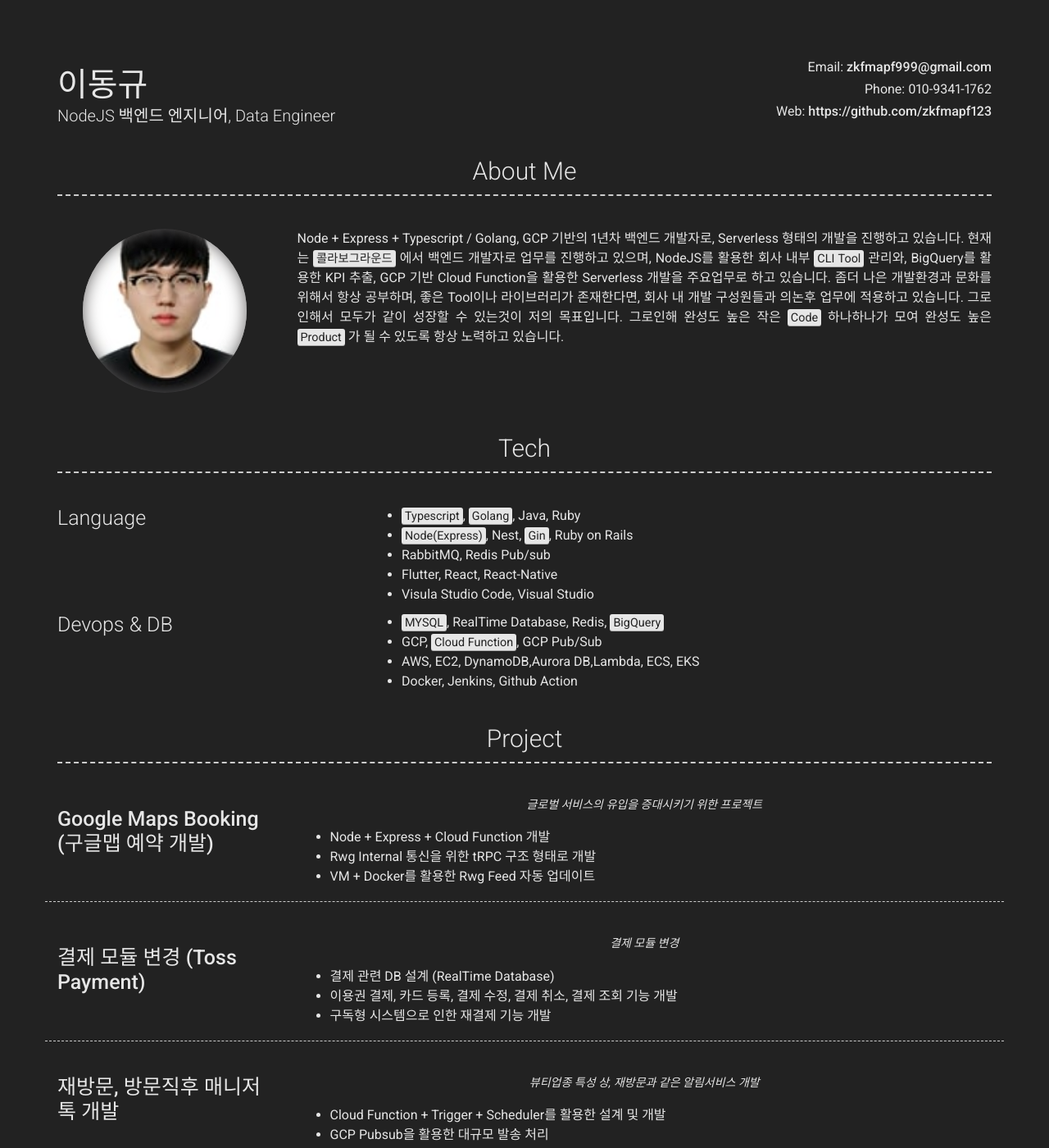
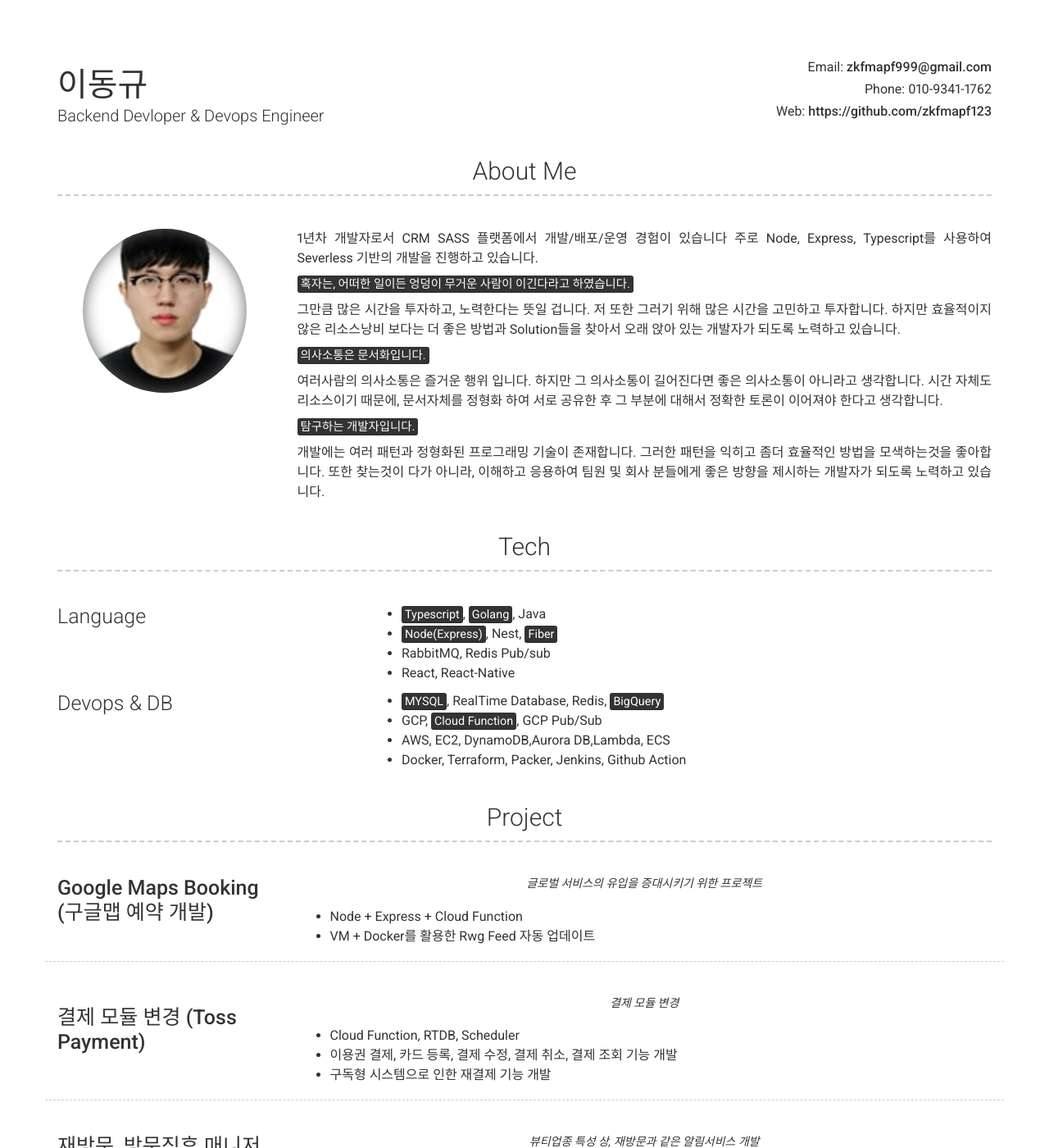
Before and after one commit to zkfmapf123/resume_v2, a Jekyll site: the page built from index.md, in a window 1280 px wide and 1400 px high. Shown: the whole window at 82% size. Built offline with Jekyll 4.4.1, drawn with Linux system fonts in a browser that asks for light colours; nearby versions of some CDN libraries; some of the changed text lies outside the part shown.

Commit message:
[ADD] wip

```diff
--- a/_config.yml
+++ b/_config.yml
@@ -7,7 +7,7 @@ version: 2
 
 # Personal info
 name: 이동규
-title: NodeJS 백엔드 엔지니어, Data Engineer
+title: Backend Devloper & Devops Engineer
 email: zkfmapf999@gmail.com
 # email_title: Email (Email title override)
 phone: 010-9341-1762
@@ -16,7 +16,7 @@ website: https://github.com/zkfmapf123
 # website_title: Web (Website title override)
 
 # Dark Mode (true/false/never)
-darkmode: true
+darkmode: false
 
 # Social links
 # twitter_username: jekyllrb
@@ -52,12 +52,20 @@ darkmode: true
 # about_title: About Me (Use this to override about section title)
 about_profile_image: images/profile.jpg
 about_content: | # this will include new lines to allow paragraphs
-  Node + Express + Typescript / Golang, GCP 기반의 1년차 백엔드 개발자로, Serverless 형태의 개발을 진행하고 있습니다.
-  현재는 <mark>콜라보그라운드</mark> 에서 백엔드 개발자로 업무를 진행하고 있으며, NodeJS를 활용한 회사 내부 <mark>CLI Tool</mark>
-  관리와, BigQuery를 활용한 KPI 추출, GCP 기반 Cloud Function을 활용한 Serverless 개발을 주요업무로 하고 있습니다.
-  좀더 나은 개발환경과 문화를 위해서 항상 공부하며, 좋은 Tool이나 라이브러리가 존재한다면, 회사 내 개발 구성원들과 의논후 업무에 적용하고 있습니다.
-  그로 인해서 모두가 같이 성장할 수 있는것이 저의 목표입니다. 그로인해 완성도 높은 작은 <mark>Code</mark> 하나하나가 모여 완성도 높은 <mark>Product</mark>
-  가 될 수 있도록 항상 노력하고 있습니다.
+  1년차 개발자로서 CRM SASS 플랫폼에서 개발/배포/운영 경험이 있습니다
+  주로 Node, Express, Typescript를 사용하여 Severless 기반의 개발을 진행하고 있습니다.
+
+  <p><mark>혹자는, 어떠한 일이든 엉덩이 무거운 사람이 이긴다라고 하였습니다.</mark></p>
+  그만큼 많은 시간을 투자하고, 노력한다는 뜻일 겁니다. 저 또한 그러기 위해 많은 시간을 고민하고 투자합니다.
+  하지만 효율적이지 않은 리소스낭비 보다는 더 좋은 방법과 Solution들을 찾아서 오래 앉아 있는 개발자가 되도록 노력하고 있습니다.
+
+  <p><mark>의사소통은 문서화입니다.</mark></p>
+  여러사람의 의사소통은 즐거운 행위 입니다. 하지만 그 의사소통이 길어진다면 좋은 의사소통이 아니라고 생각합니다.
+  시간 자체도 리소스이기 때문에, 문서자체를 정형화 하여 서로 공유한 후 그 부분에 대해서 정확한 토론이 이어져야 한다고 생각합니다.
+
+  <p><mark>탐구하는 개발자입니다.</mark></p>
+  개발에는 여러 패턴과 정형화된 프로그래밍 기술이 존재합니다. 그러한 패턴을 익히고 좀더 효율적인 방법을 모색하는것을 좋아합니다.
+  또한 찾는것이 다가 아니라, 이해하고 응용하여 팀원 및 회사 분들에게 좋은 방향을 제시하는 개발자가 되도록 노력하고 있습니다.
 
 content:
   - title: Tech # Title for the section
@@ -67,11 +75,10 @@ content:
       <div id="left" style="flex:1;"><h4>Language</h4></div>
       <div id="description" style="display:flex; flex-direciton:row; flex:2; justify-content:left;" >
       <ul>
-      <li><mark>Typescript</mark>, <mark>Golang</mark>, Java, Ruby</li>
-      <li><mark>Node(Express)</mark>, Nest, <mark>Gin</mark>, Ruby on Rails</li>
+      <li><mark>Typescript</mark>, <mark>Golang</mark>, Java</li>
+      <li><mark>Node(Express)</mark>, Nest, <mark>Fiber</mark></li>
       <li>RabbitMQ, Redis Pub/sub</li>
-      <li>Flutter, React, React-Native</li>
-      <li>Visula Studio Code, Visual Studio</li>
+      <li>React, React-Native</li>
       </ul>
       </div>
       </div>
@@ -81,8 +88,8 @@ content:
       <ul>
       <li><mark>MYSQL</mark>, RealTime Database, Redis, <mark>BigQuery</mark></li>
       <li>GCP, <mark>Cloud Function</mark>, GCP Pub/Sub</li>
-      <li>AWS, EC2, DynamoDB,Aurora DB,Lambda, ECS, EKS</li>
-      <li>Docker, Jenkins, Github Action</li>
+      <li>AWS, EC2, DynamoDB,Aurora DB,Lambda, ECS</li>
+      <li>Docker, Terraform, Packer, Jenkins, Github Action</li>
       </ul>
       </div>
       </div>
@@ -97,8 +104,7 @@ content:
         quote: >
           글로벌 서비스의 유입을 증대시키기 위한 프로젝트
         description: | # this will include new lines to allow paragraphs
-          - Node + Express + Cloud Function 개발
-          - Rwg Internal 통신을 위한 tRPC 구조 형태로 개발
+          - Node + Express + Cloud Function
           - VM + Docker를 활용한 Rwg Feed 자동 업데이트
       - layout: left
         border:
@@ -108,7 +114,7 @@ content:
         quote: >
           결제 모듈 변경
         description: | # this will include new lines to allow paragraphs
-          - 결제 관련 DB 설계 (RealTime Database)
+          - Cloud Function, RTDB, Scheduler
           - 이용권 결제, 카드 등록, 결제 수정, 결제 취소, 결제 조회 기능 개발
           - 구독형 시스템으로 인한 재결제 기능 개발
       - layout: left
@@ -119,31 +125,18 @@ content:
         quote: >
           뷰티업종 특성 상, 재방문과 같은 알림서비스 개발
         description: | # this will include new lines to allow paragraphs
-          - Cloud Function + Trigger + Scheduler를 활용한 설계 및 개발
-          - GCP Pubsub을 활용한 대규모 발송 처리
-      - layout: left
-        border:
-          weak # Value of `weak` will display a weak border below this item. # Any
-          # other value (or no value) means no border will be displayed
-        title: Data Pipeline 구축 및 EventLog 데이터 수집
-        quote: >
-          파이프라인 구축과 데이터 로깅 구축
-        description: | # this will include new lines to allow paragraphs
-          - GCP DataFlow + Pubsub을 활용한 실시간 데이터 수집 방식으로 리팩토링
-          - 이벤트 로그 스키마 설계 및 데이터 적재
+          - Cloud Function, DB Trigger, Scheduler, Cloud Pubsub
+          - Cloud Pubsub 활용하여 대규모 발송을 안정적으로 처리할 수 있도록 메시징 시스템 개발
       - layout: left
         border:
           weak # Value of `weak` will display a weak border below this item. # Any
           # other value (or no value) means no border will be displayed
         title: 예약금 프로젝트
         quote: >
-          회사 내부 프로젝트
+          회사 내부 프로젝트 (NoShow 방지)
         description: | # this will include new lines to allow paragraphs
-          - 프로젝트 모델 설계 및 API 설계 진행
-          - Cloud Function 기반의 Serverless 구조 형태로 개발 (Typescript)
-          - Scheduler, DB Trigger를 활용하여 개발
-          - Cloud Pubsub을 활용하여 대규모 발송 및 메시징 시스템 개발
-          - TDD 도입으로 인한 Test Case 작성
+          - Cloud Function, Cloud Task, RTDB, Typescipt, Node
+          - Jest를 활용한 Test Case 작성
       - layout: left
         border:
           weak # Value of `weak` will display a weak border below this item. # Any
@@ -152,17 +145,37 @@ content:
         quote: >
           회사 운영 및 마케팅 흐름 파악을 위한 KPI 추출
         description: | # this will include new lines to allow paragraphs
-          - RTDB, Cloud Storage, BigQuery를 활용한 Stream Parsing 방식 활용
+          - GCP BigQuery, SQL, Node-Cli, Typescript, SpreadSheet API
           - Sales Funnel, 월별 & 주별 구매자 목록, 마케팅 그룹별 활성 지표 등의 KPI 추출
-          - Node Cli + Sheet API를 활용한 Sheet 자동화
-          - VM + Github Action + Bash Script + Docker를 활용하여 CI/CD 구성
+          - VM + Github Action + Bash Script + Docker를 데이터 추출 자동화
+  - title: Side Project
+    layout: list
+    content:
+      - layout: right
+        title: Huelgo-monad
+        sub_title: TS를 활용한 함수형 라이브러리
+        link: https://www.npmjs.com/package/huelgo-monad
+        quote: >
+          동기, 비동기 형태의 함수형 라이브러리
+        description: | # this will include new lines to allow paragraphs
+          - Go, asyncGo, mixedGo 등을 활용한 함수형 코드 작성
+          - Try, Option을 포함한 함수형 Response 관리
+          - 2023.4.17일 기준 600명 다운로드 (npm)
+      - layout: right
+        title: 개수작
+        sub_title: Backend Developer
+        quote: >
+          공부 및 스케쥴 관리 App
+        description: | # this will include new lines to allow paragraphs
+          - 공부 시간 체크 및 스케쥴관리, 통계 제공 APP
+          - <a href="https://github.com/zkfmapf123/portfolio/tree/master/study"> 개수작 Github </a>
   - title: Experience
     layout: list
     content:
       - layout: right
         title: Colavo Ground
         sub_title: Backend Developer
-        caption: 2021.11 ~ current...
+        caption: 2021.11 ~ 2023.04
         link: https://www.colavo.kr/
         quote: >
           작은 뷰티샵을 위한 모바일CRM
@@ -195,14 +208,14 @@ plugins:
 
 exclude:
   [
-    "Gemfile",
-    "Gemfile.lock",
-    "node_modules",
-    "vendor/bundle/",
-    "vendor/cache/",
-    "vendor/gems/",
-    "vendor/ruby/",
-    "lib/",
-    "scripts/",
-    "docker-compose.yml",
+    'Gemfile',
+    'Gemfile.lock',
+    'node_modules',
+    'vendor/bundle/',
+    'vendor/cache/',
+    'vendor/gems/',
+    'vendor/ruby/',
+    'lib/',
+    'scripts/',
+    'docker-compose.yml',
   ]
```
